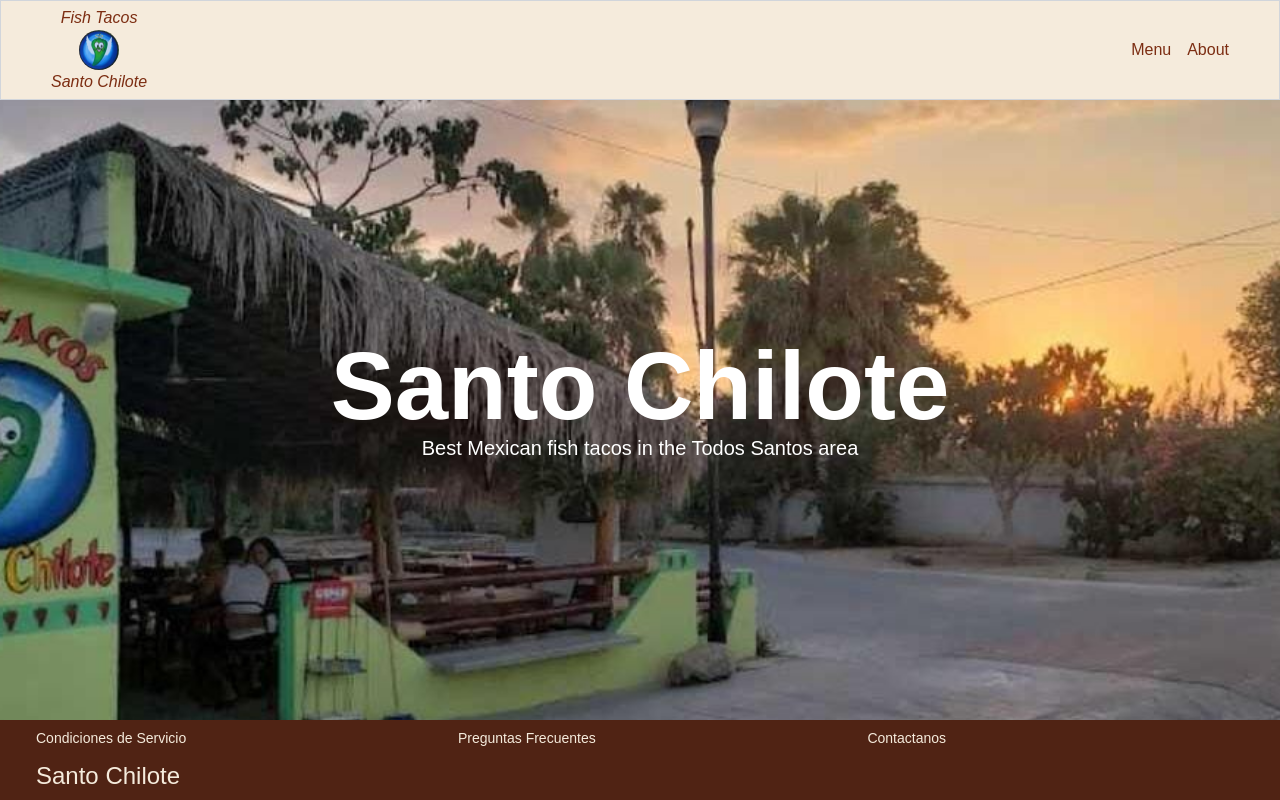
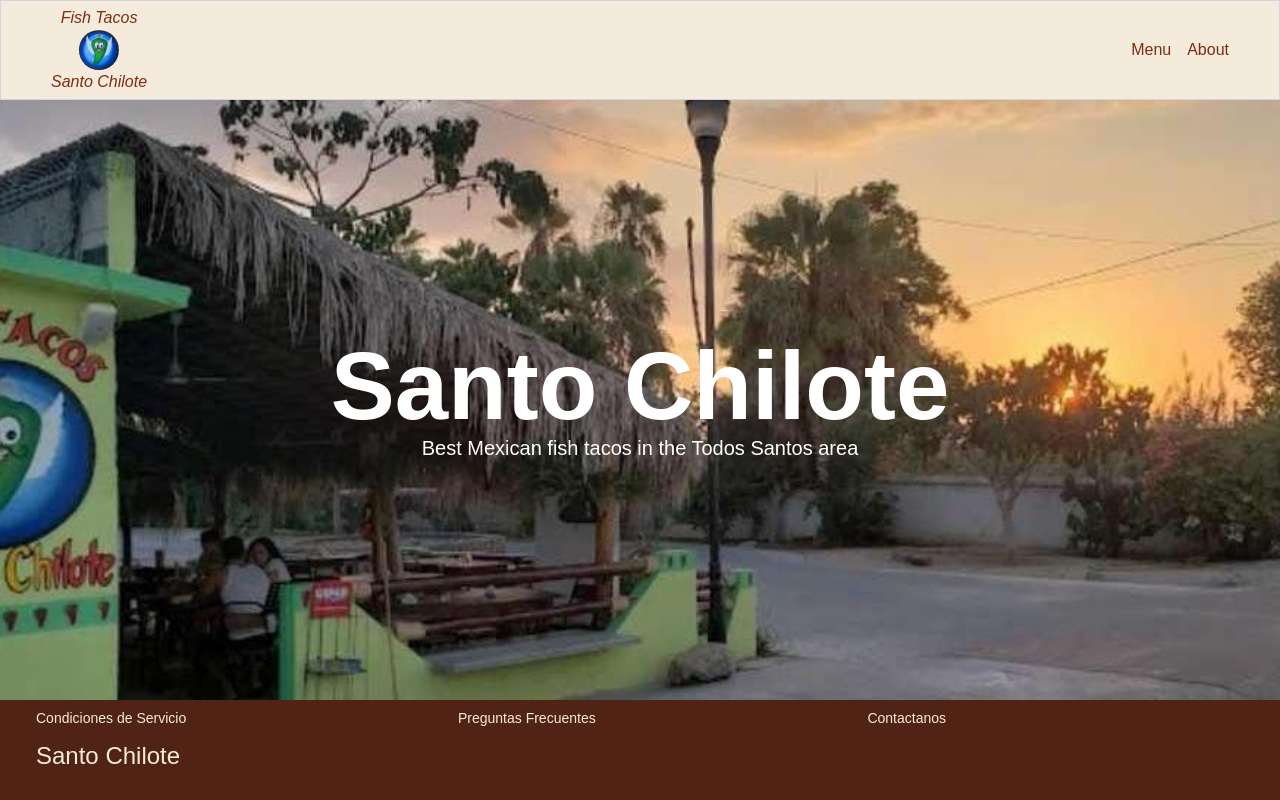
Before and after one commit to chucoyos/santo_chilote, a Next.js app: page / in a window 1280 px wide. Built offline with nearby package versions, Linux system fonts and the light colour scheme; a web font is replaced by a local one.

Commit message:
Edit footer

```diff
--- a/app/components/Footer.jsx
+++ b/app/components/Footer.jsx
@@ -2,7 +2,7 @@ import Link from 'next/link'
 
 const Footer = () => {
 	return (
-		<footer className='footer flex-col'>
+		<footer className='footer'>
 			<div className='flex text-sm ml-4'>
 				<ul className='flex justify-between w-3/4'>
 					<Link
--- a/app/layout.css
+++ b/app/layout.css
@@ -30,8 +30,9 @@
 	bottom: 0;
 	left: 0;
 	width: 100%;
-	height: 80px;
+	height: 100px;
 	display: flex;
+	flex-direction: column;
 	padding: 8px 20px;
 	z-index: 1000;
 	gap: 4px;
```
